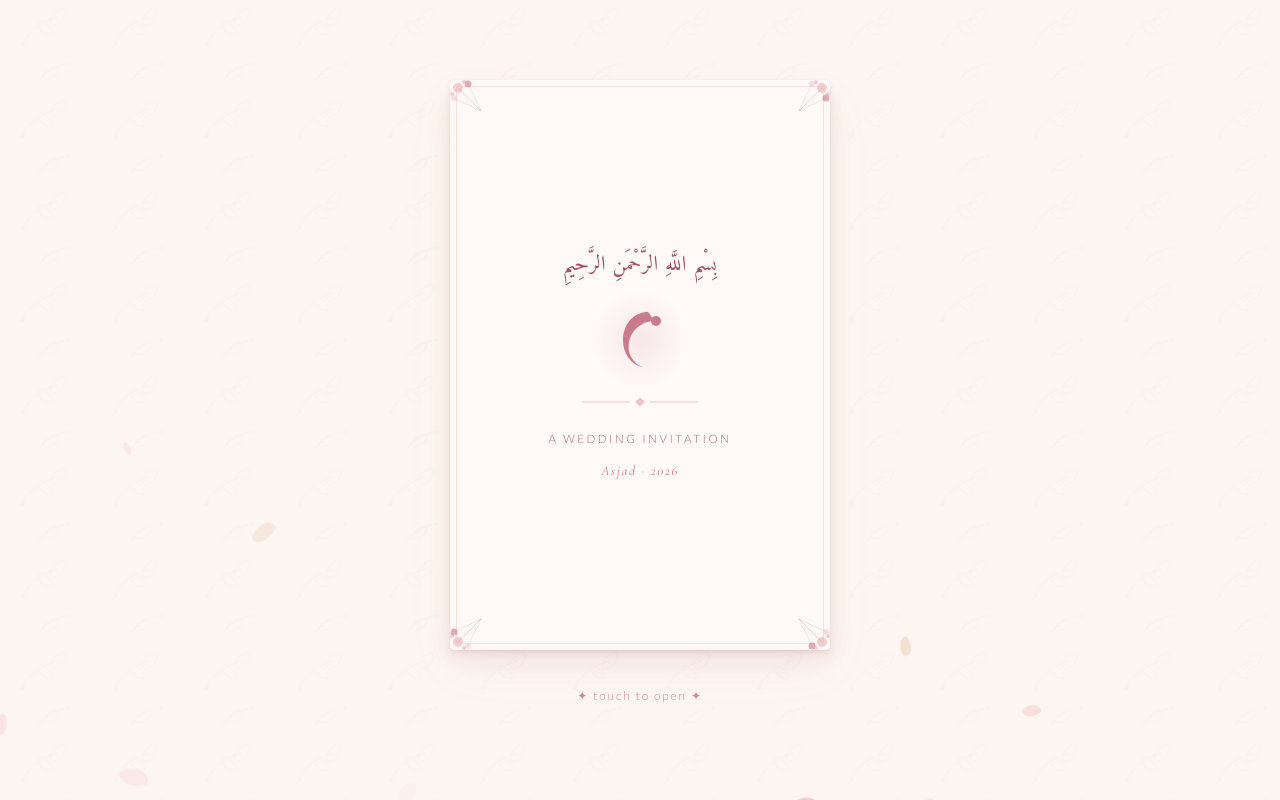
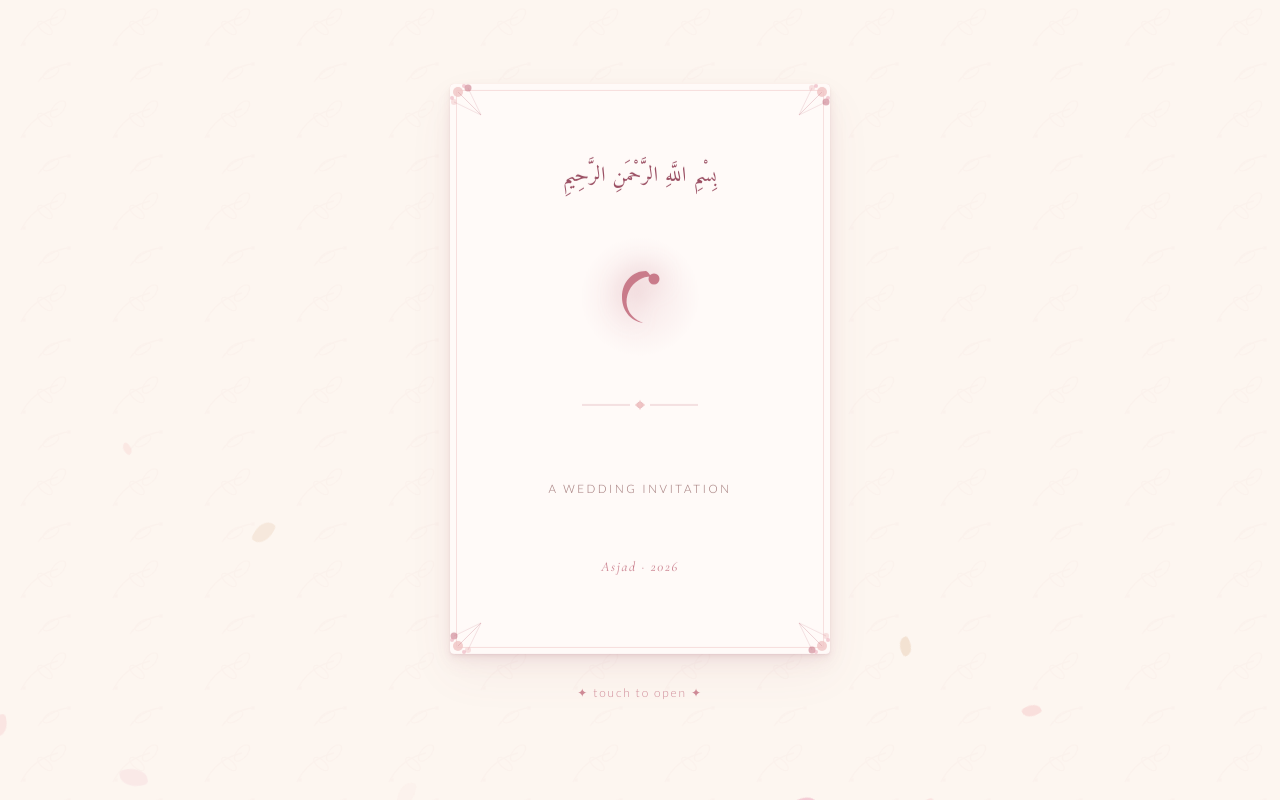
Before and after one commit to asjadbaig-boop/weddinginvitation, a React (Vite) app: page / in a window 1280 px wide. Built offline with nearby package versions, Linux system fonts and the light colour scheme.

Commit message:
fix cover page, name clipping and moon

```diff
--- a/src/App.jsx
+++ b/src/App.jsx
@@ -125,14 +125,24 @@ function CrescentIcon() {
   return (
     <div className="crescent-wrapper">
       <div className="crescent-glow" />
-      <svg width="60" height="72" viewBox="0 0 60 72" fill="none" aria-hidden="true">
+      <svg
+        width="72"
+        height="72"
+        viewBox="0 0 72 72"
+        fill="none"
+        aria-hidden="true"
+        style={{
+          display: 'block',
+          margin: '0 auto',
+          overflow: 'visible',
+          filter: 'drop-shadow(0 0 12px rgba(201,123,138,0.4))',
+        }}
+      >
         <path
-          d="M38 8C24 8 13 20 13 36C13 52 24 64 38 64
-             C30 64 21 57 19 47C17 37 22 26 31 21
-             C35 18 40 17 44 17C42 14 40 10 38 8Z"
+          d="M42 10C28.5 10 18 21 18 36C18 51 28.5 62 42 62C35 62 25 55 23 45C21 35 26 24 35 19C38.5 16.5 43 15.5 47 15.5C45.5 13 43.5 10.5 42 10Z"
           fill="#C97B8A"
         />
-        <circle cx="46" cy="17" r="5" fill="#C97B8A" />
+        <circle cx="50" cy="18" r="5.5" fill="#C97B8A" />
       </svg>
     </div>
   )
@@ -414,7 +424,7 @@ function InnerContent({ countdown }) {
       </RevealSection>
 
       {/* 4 — Name */}
-      <RevealSection className="name-section">
+      <RevealSection className="name-section" style={{ overflow: 'visible', paddingBottom: '12px' }}>
         <span className="name-asjad">Asjad</span>
         <p className="bride-connector">with the daughter of</p>
         <p className="bride-father">Mohammed Nishat (Gopalpur)</p>
--- a/src/index.css
+++ b/src/index.css
@@ -168,19 +168,23 @@ a {
   flex-direction: column;
   align-items: center;
   justify-content: center;
-  padding: 2rem 1rem;
+  padding: 1rem;
+  overflow: visible;
 }
 
 /* ─── Cover card stage ─── */
 .card-scene {
   width: min(82vw, 380px);
   perspective: 1200px;
+  overflow: visible;
 }
 
 .opening-card {
   position: relative;
   width: 100%;
-  aspect-ratio: 2 / 3;
+  height: min(calc(min(82vw, 380px) * 1.5), 88vh);
+  max-height: 88vh;
+  overflow: visible;
   transform-style: preserve-3d;
   animation: paperFloat 4s ease-in-out infinite;
 }
@@ -252,7 +256,7 @@ a {
   display: block;
   width: 100%;
   height: 100%;
-  overflow: hidden;
+  overflow: visible;
   border: none;
   border-radius: 4px;
   background: var(--white-warm);
@@ -290,9 +294,10 @@ a {
   height: 100%;
   flex-direction: column;
   align-items: center;
-  justify-content: center;
+  justify-content: space-evenly;
   padding: 28px 24px;
   text-align: center;
+  overflow: visible;
 }
 
 /* Bismillah on cover card */
@@ -313,7 +318,7 @@ a {
   display: flex;
   align-items: center;
   justify-content: center;
-  width: 60px;
+  width: 72px;
   height: 72px;
   margin: 0 auto;
   overflow: visible;
@@ -321,8 +326,8 @@ a {
 
 .crescent-glow {
   position: absolute;
-  width: 100px;
-  height: 100px;
+  width: 120px;
+  height: 120px;
   border-radius: 50%;
   background: radial-gradient(circle, rgba(201, 123, 138, 0.15) 0%, transparent 70%);
   top: 50%;
@@ -391,7 +396,7 @@ a {
 
 /* ─── Tap prompt ─── */
 .tap-prompt-wrap {
-  margin-top: 1.4rem;
+  margin-top: 16px;
 }
 
 .tap-prompt {
@@ -511,6 +516,7 @@ a {
 .name-section {
   text-align: center;
   margin: 32px 0 16px;
+  padding-bottom: 12px;
   overflow: visible;
 }
 
@@ -521,8 +527,10 @@ a {
   font-style: italic;
   font-weight: 700;
   letter-spacing: 0.05em;
-  line-height: 1.1;
+  line-height: 1.2;
+  padding-bottom: 0.25em;
   text-align: center;
+  overflow: visible;
   background: linear-gradient(90deg, var(--rose-deep), #D4849A 50%, var(--rose-deep));
   background-size: 200% auto;
   -webkit-background-clip: text;
```
Also changed, not shown: 4 other files (tests, documents, lock files or other folders).
